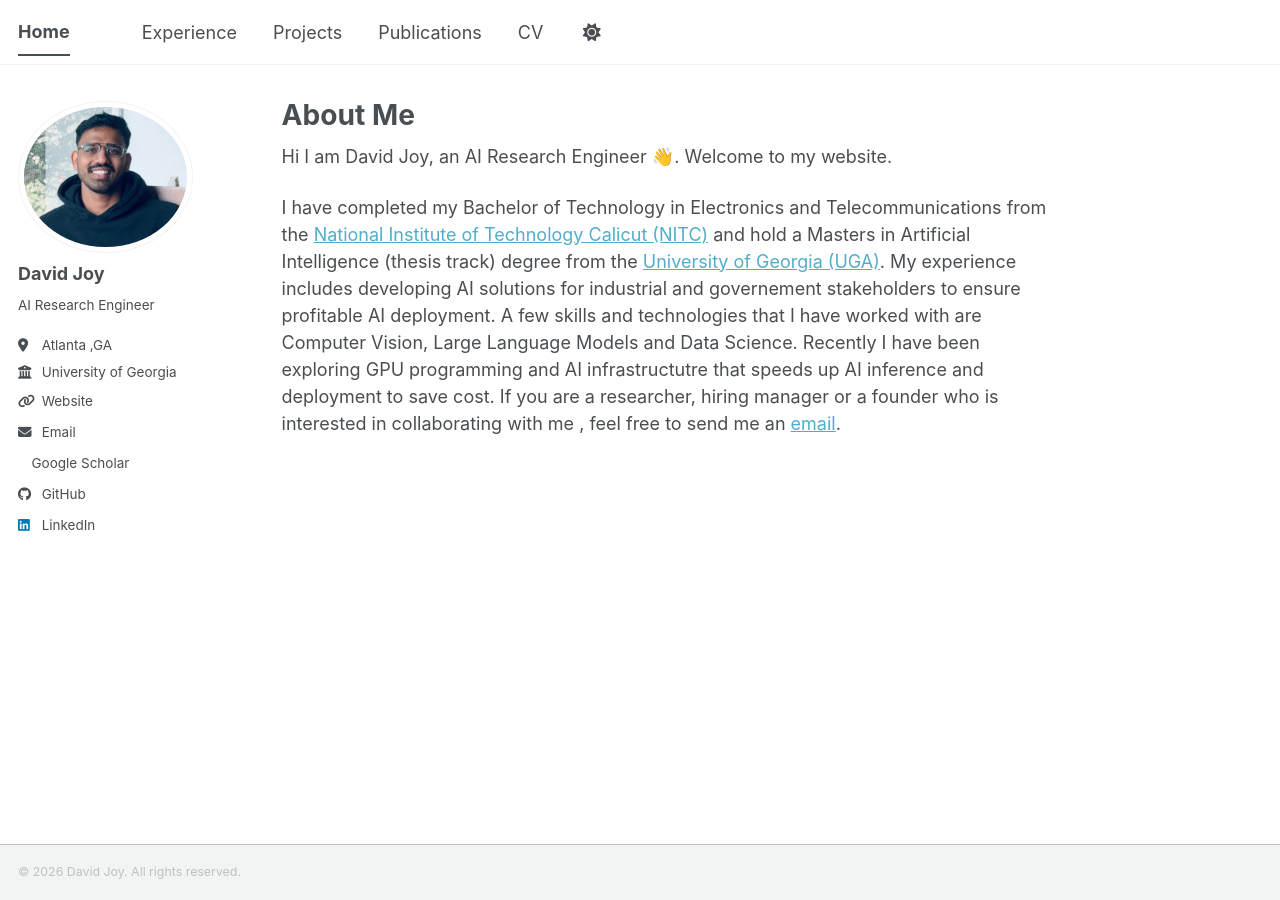
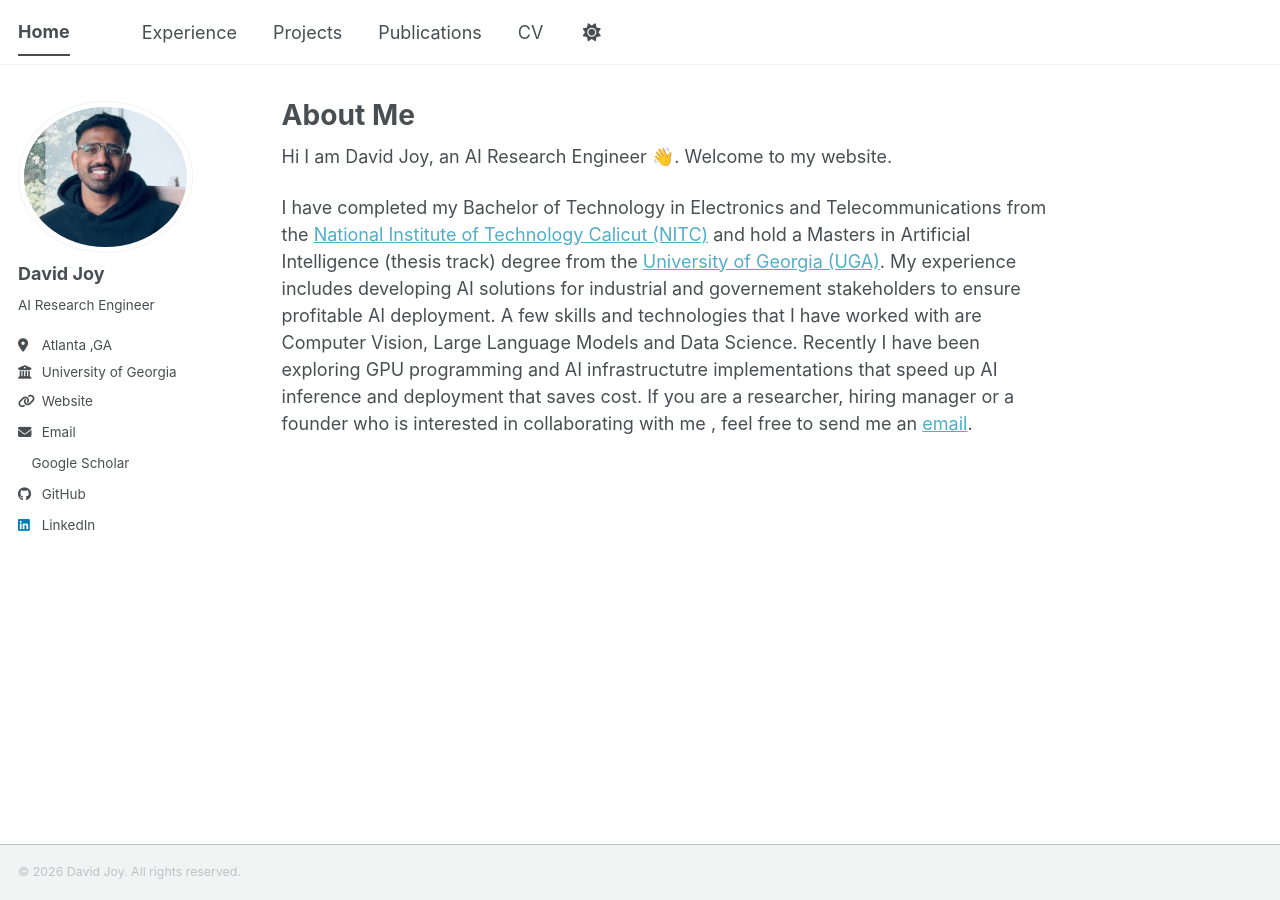
Before and after one commit to davidjoyme/davidjoyme.github.io, a Jekyll site: the page built from _pages/about.md, in a window 1280 px wide. Built offline with Jekyll 4.4.1, drawn with Linux system fonts in a browser that asks for light colours; a style sheet for code colours, icons or effects is not loaded.

Commit message:
project tools add

```diff
--- a/_pages/about.md
+++ b/_pages/about.md
@@ -11,4 +11,4 @@ Hi I am David Joy, an AI Research Engineer 👋. Welcome to my website.
 
 
 
-I have completed my Bachelor of Technology in Electronics and Telecommunications from the [National Institute of Technology Calicut (NITC)](https://nitc.ac.in/) and hold a Masters in Artificial Intelligence (thesis track) degree from the [University of Georgia (UGA)](https://www.ai.uga.edu/ms-artificial-intelligence). My experience includes developing AI solutions for industrial and governement stakeholders to ensure profitable AI deployment. A few skills and technologies that I have worked with are Computer Vision, Large Language Models and Data Science. Recently I have been exploring GPU programming and AI infrastructutre that speeds up AI inference and deployment to save cost. If you are a researcher, hiring manager or a founder who is interested in collaborating with me , feel free to send me an [email](davidjoydev@gmail.com).
+I have completed my Bachelor of Technology in Electronics and Telecommunications from the [National Institute of Technology Calicut (NITC)](https://nitc.ac.in/) and hold a Masters in Artificial Intelligence (thesis track) degree from the [University of Georgia (UGA)](https://www.ai.uga.edu/ms-artificial-intelligence). My experience includes developing AI solutions for industrial and governement stakeholders to ensure profitable AI deployment. A few skills and technologies that I have worked with are Computer Vision, Large Language Models and Data Science. Recently I have been exploring GPU programming and AI infrastructutre implementations that speed up AI inference and deployment that saves cost. If you are a researcher, hiring manager or a founder who is interested in collaborating with me , feel free to send me an [email](davidjoydev@gmail.com).
```
